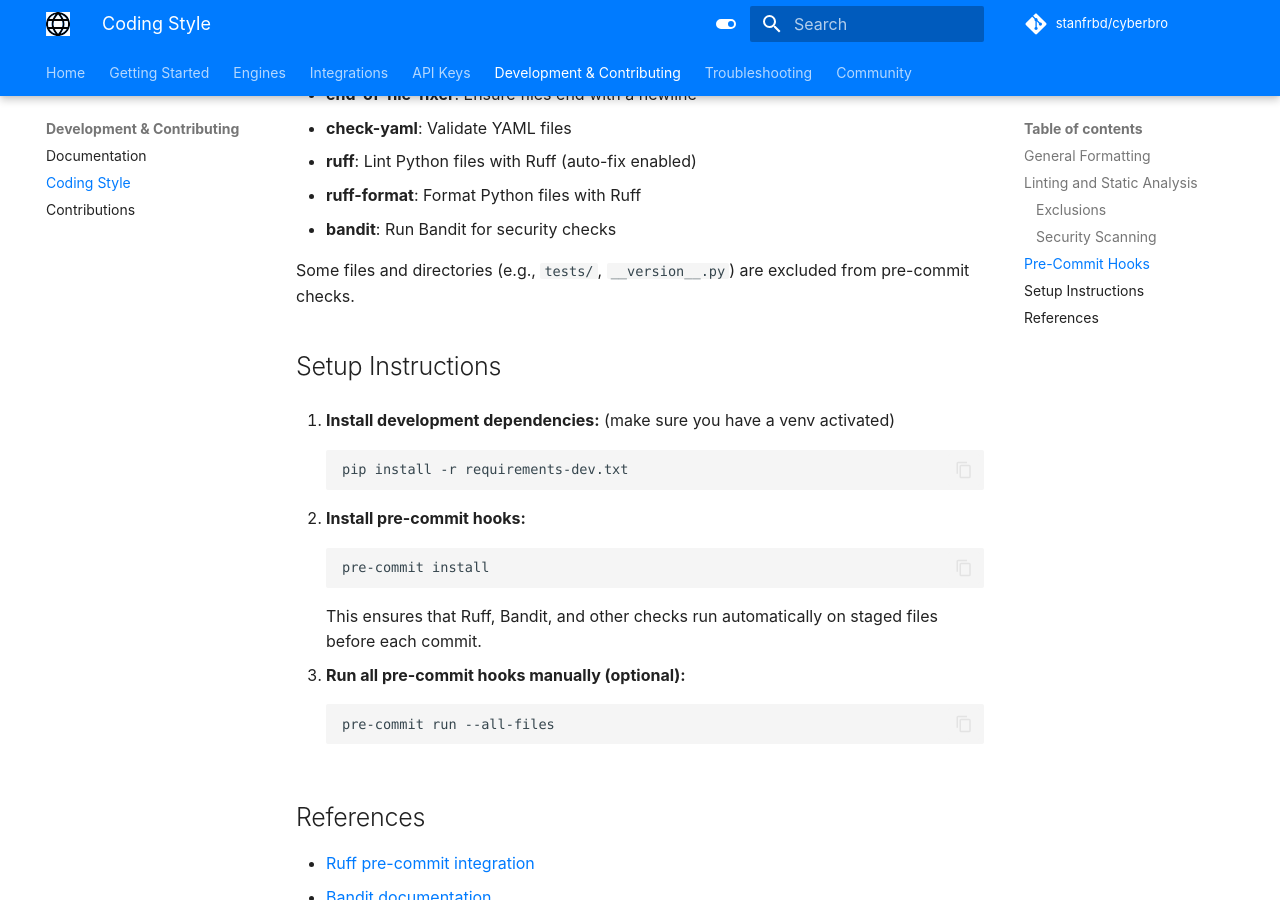
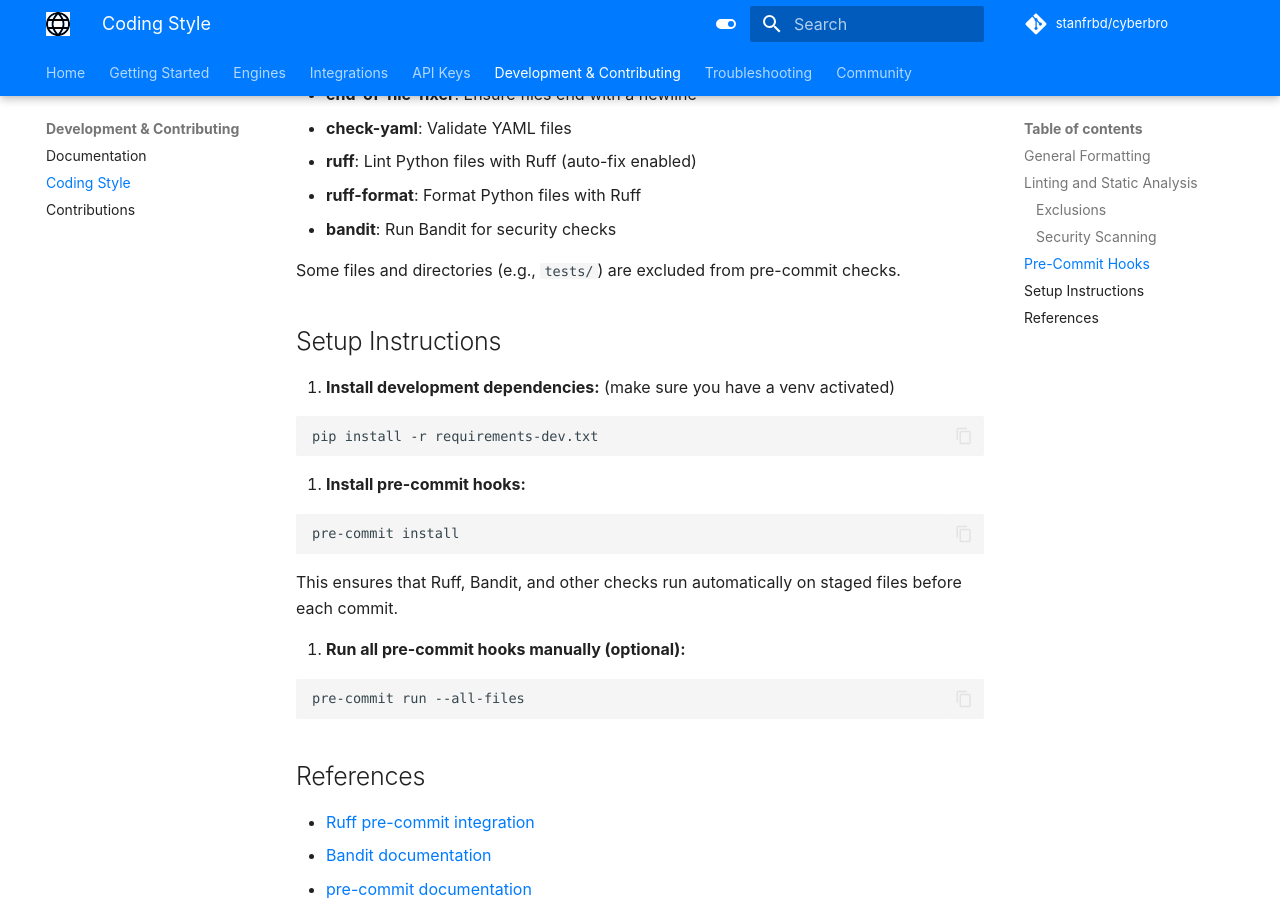
Before and after one commit to ubahmapk/cyberbro, an MkDocs documentation site: the page built from docs/contribute/Coding-Style.md, in a window 1280 px wide and 900 px high, scrolled down 1803 px. Built offline with MkDocs 1.6.1 and Material for MkDocs 9.7.7, drawn with Linux system fonts in a browser that asks for light colours; some web fonts are replaced; comment, search, counter and statistics services are not loaded.

Commit message:
Removed non-existant `__version__.py` exclusion from .pre-commit - left over from a different project I copied from. Whoops
Signed-off-by: Jon Mark Allen <ubahmapk@gmail.com>

````diff
--- a/.pre-commit-config.yaml
+++ b/.pre-commit-config.yaml
@@ -1,4 +1,4 @@
-exclude: "^.*/(tests/|__version__.py)"
+exclude: "^.*/(tests/)"
 repos:
   - repo: https://github.com/pre-commit/pre-commit-hooks
     rev: v6.0.0
--- a/docs/contribute/Coding-Style.md
+++ b/docs/contribute/Coding-Style.md
@@ -58,29 +58,29 @@ Automated checks are enforced using [pre-commit](https://pre-commit.com/), confi
 - **ruff-format**: Format Python files with Ruff
 - **bandit**: Run Bandit for security checks
 
-Some files and directories (e.g., `tests/`, `__version__.py`) are excluded from pre-commit checks.
+Some files and directories (e.g., `tests/`) are excluded from pre-commit checks.
 
 ## Setup Instructions
 
 1. **Install development dependencies:** (make sure you have a venv activated)
 
-    ```sh
-    pip install -r requirements-dev.txt
-    ```
+   ```sh
+   pip install -r requirements-dev.txt
+   ```
 
 2. **Install pre-commit hooks:**
 
-    ```sh
-    pre-commit install
-    ```
+   ```sh
+   pre-commit install
+   ```
 
-    This ensures that Ruff, Bandit, and other checks run automatically on staged files before each commit.
+   This ensures that Ruff, Bandit, and other checks run automatically on staged files before each commit.
 
 3. **Run all pre-commit hooks manually (optional):**
 
-    ```sh
-    pre-commit run --all-files
-    ```
+   ```sh
+   pre-commit run --all-files
+   ```
 
 ## References
 
````
